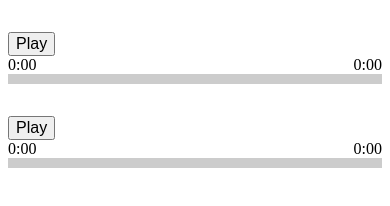
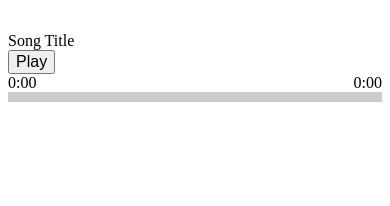
Before and after one commit to gakimball/vivaldi, a website: page demo.html in a window 390 px wide. Drawn offline with nearby package versions, Linux system fonts and the light colour scheme.

Commit message:
Add meta module that can display properties of player.song in HTML, and update Player.load to work without params

```diff
--- a/demo.html
+++ b/demo.html
@@ -6,21 +6,7 @@
   <body>
     <div id="player" data-src="test/test.mp3" data-options="autoplay" class="vivaldi">
       <audio data-audio></audio>
-      <button class="vivaldi-play-toggle" data-play-toggle>
-        <span class="playing">Pause</span>
-        <span class="paused">Play</span>
-      </button>
-      <div class="vivaldi-time">
-        <span class="vivaldi-time-current" data-time-current></span>
-        <span class="vivaldi-time-total" data-time-total></span>
-      </div>
-      <div class="vivaldi-seeker" data-seeker>
-        <div class="vivaldi-seeker-fill" data-seeker-fill></div>
-      </div>
-    </div>
-
-    <div id="player2" data-src="test/test.mp3" class="vivaldi">
-      <audio data-audio></audio>
+      <div data-meta="title"></div>
       <button class="vivaldi-play-toggle" data-play-toggle>
         <span class="playing">Pause</span>
         <span class="paused">Play</span>
@@ -41,11 +27,11 @@
       var Player = Vivaldi.Player;
       var p = new Player('#player');
       p.init();
-      p.load('test/test.mp3', true);
-
-      var p2 = new Player('#player2');
-      p2.init();
-      p2.load('test/test.mp3', true);
+      p.setSong({
+        url: 'test/test.mp3',
+        title: 'Song Title'
+      });
+      p.load();
     </script>
   </body>
 </html>
--- a/vivaldi.js
+++ b/vivaldi.js
@@ -29,7 +29,10 @@ var PLAYER_UI = [
 
   // Seeker bar
   'seeker',
-  'seeker-fill'
+  'seeker-fill',
+
+  // Track metadata
+  'meta'
 ];
 
 /**
@@ -122,6 +125,16 @@ Player.prototype.init = function() {
  * @todo Remove old <source> elements when called again
  */
 Player.prototype.load = function(source, autoplay) {
+  // If no source is given, try to load first from data-src, then from player.song.url
+  if (source === null || source === undefined) {
+    if (typeof this.$player.attr('data-src') !== 'undefined') {
+      source = this.$player.attr('data-src');
+    }
+    else if (this.song && this.song.url) {
+      source = this.song.url;
+    }
+  }
+
   // Create a <source> element for the <audio>
   var sourceElement = document.createElement('source');
   sourceElement.setAttribute('src', source);
@@ -146,6 +159,7 @@ Player.prototype.setSong = function(song) {
     }
     else {
       this.song = song;
+      this.$player.trigger('trackchange.vivaldi');
     }
   }
 }
@@ -288,6 +302,14 @@ Player.MODULES = {
     player.$player.on('seekerupdate.vivaldi', function(event, pct) {
       ui.css('transform', 'scaleX(' + pct + ')');
     });
+  },
+
+  'meta': function(player, ui) {
+    player.$player.on('trackchange.vivaldi', function(event) {
+      for (var key in this.song) {
+        ui.filter('[data-meta="' + key + '"]').text(this.song[key]);
+      }
+    }.bind(player));
   }
 }
 
```
Also changed, not shown: test/test.js (+61 -1 lines).
